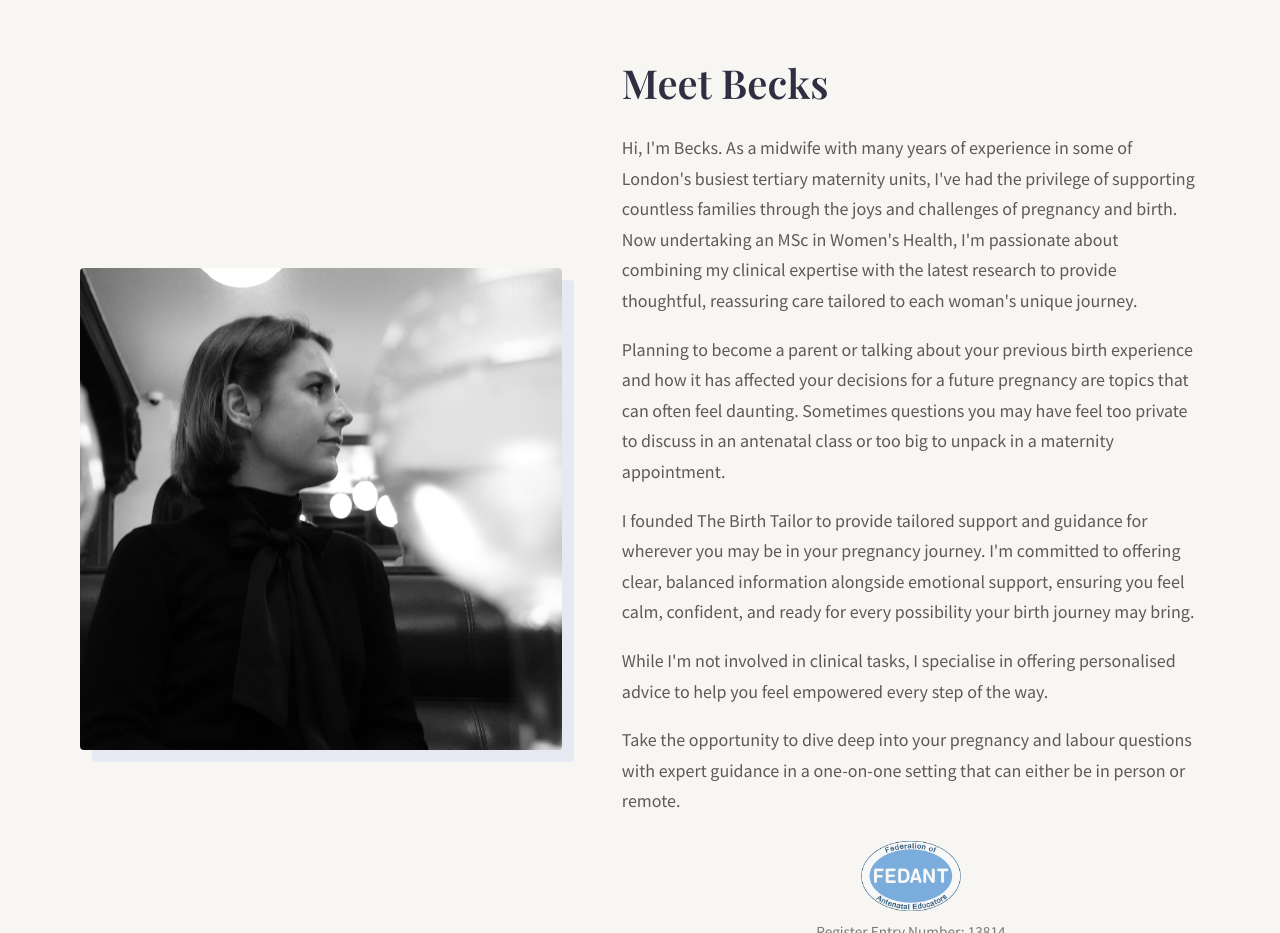
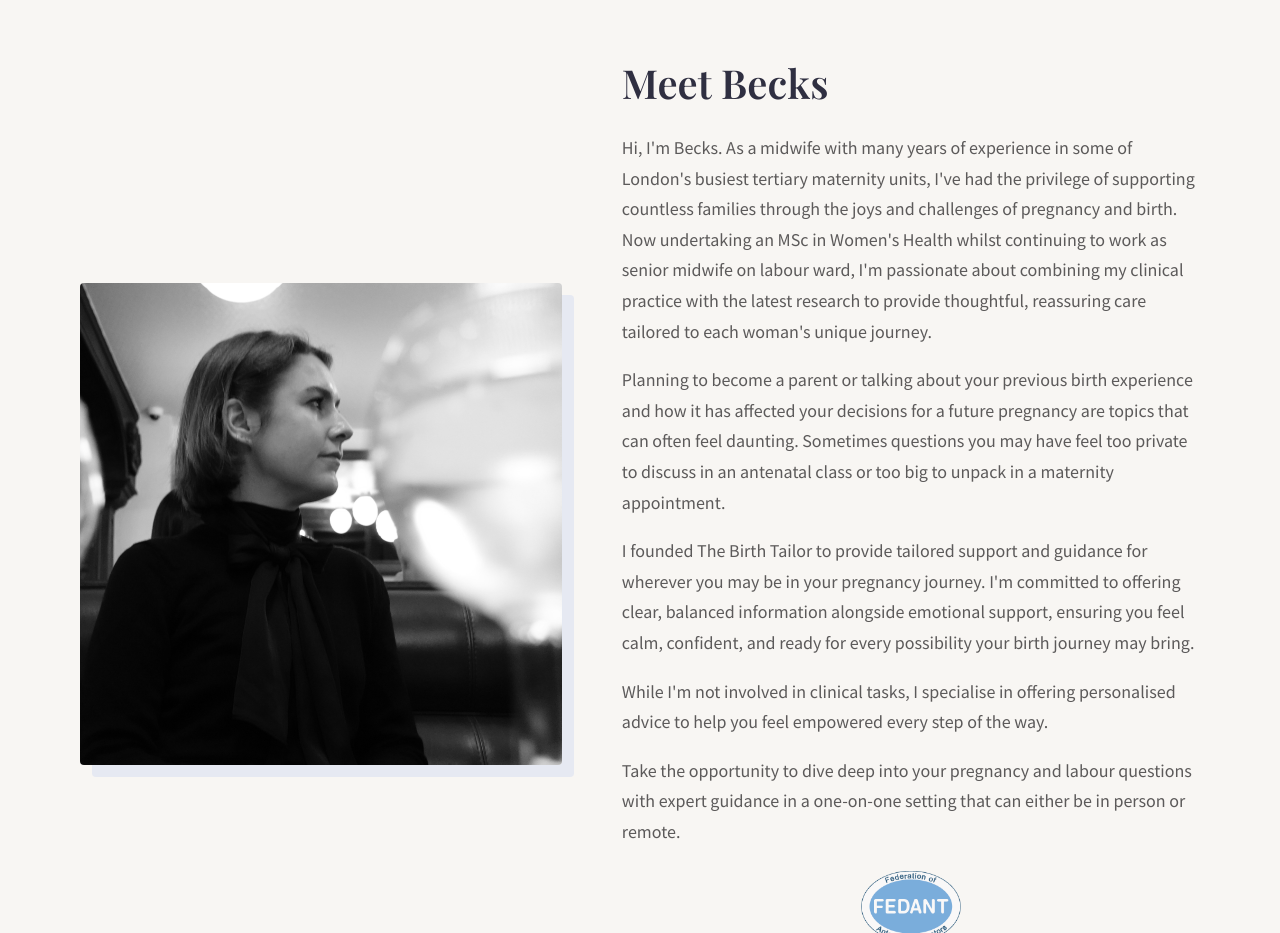
Before and after one commit to thoeni/tbt, a plain HTML site: page index.html in a window 1280 px wide. Shown: the part 843-1776 px from the top of the page. Drawn offline with nearby package versions, Linux system fonts and the light colour scheme.

Commit message:
Tweak about

```diff
--- a/index.html
+++ b/index.html
@@ -84,9 +84,9 @@
                 <h2 class="about__title">Meet Becks</h2>
                 <p>Hi, I'm Becks. As a midwife with many years of experience in some of London's busiest tertiary
                     maternity units, I've had the privilege of supporting countless families through the joys and
-                    challenges of pregnancy and birth. Now undertaking an MSc in Women's Health, I'm passionate about
-                    combining my clinical expertise with the latest research to provide thoughtful, reassuring care
-                    tailored to each woman's unique journey.</p>
+                    challenges of pregnancy and birth. Now undertaking an MSc in Women's Health whilst continuing to
+                    work as senior midwife on labour ward, I'm passionate about combining my clinical practice with the
+                    latest research to provide thoughtful, reassuring care tailored to each woman's unique journey.</p>
                 <p>Planning to become a parent or talking about your previous birth experience and how it has affected
                     your decisions for a future pregnancy are topics that can often feel daunting. Sometimes questions
                     you may have feel too private to discuss in an antenatal class or too big to unpack in a maternity
@@ -127,15 +127,18 @@
                 </div>
                 <div class="services__card services__card--pink">
                     <h3>NHS vs. Private Care</h3>
-                    <p>Understand what private care really offers compared to the NHS, and set realistic expectations for each pathway.</p>
+                    <p>Understand what private care really offers compared to the NHS, and set realistic expectations
+                        for each pathway.</p>
                 </div>
                 <div class="services__card services__card--blue">
                     <h3>Induction of Labour &mdash; Purpose and Process</h3>
-                    <p>Understand why induction might be recommended, the methods involved, and how it can affect your birth experience.</p>
+                    <p>Understand why induction might be recommended, the methods involved, and how it can affect your
+                        birth experience.</p>
                 </div>
                 <div class="services__card services__card--pink">
                     <h3>Breastfeeding &mdash; Reality vs. Instagram Ideals</h3>
-                    <p>Explore the real challenges and rewards of how you choose to feed your baby, beyond the perfect images, and get practical advice for navigating the journey.</p>
+                    <p>Explore the real challenges and rewards of how you choose to feed your baby, beyond the perfect
+                        images, and get practical advice for navigating the journey.</p>
                 </div>
                 <div class="services__card services__card--blue">
                     <h3>Navigating the First 48 Hours of Parenthood</h3>
@@ -143,7 +146,9 @@
                 </div>
                 <div class="services__card services__card--pink">
                     <h3>Choosing Your Birth Partner</h3>
-                    <p>They play an invaluable role, though it can sometimes feel like a big responsibility. Whether you're preparing for what to expect or reflecting on a previous experience, my goal is to help you feel connected, confident, and ready to navigate birth together as a team.</p>
+                    <p>They play an invaluable role, though it can sometimes feel like a big responsibility. Whether
+                        you're preparing for what to expect or reflecting on a previous experience, my goal is to help
+                        you feel connected, confident, and ready to navigate birth together as a team.</p>
                 </div>
                 <div class="services__card services__card--blue">
                     <h3>Maternity Triage Explained</h3>
```
